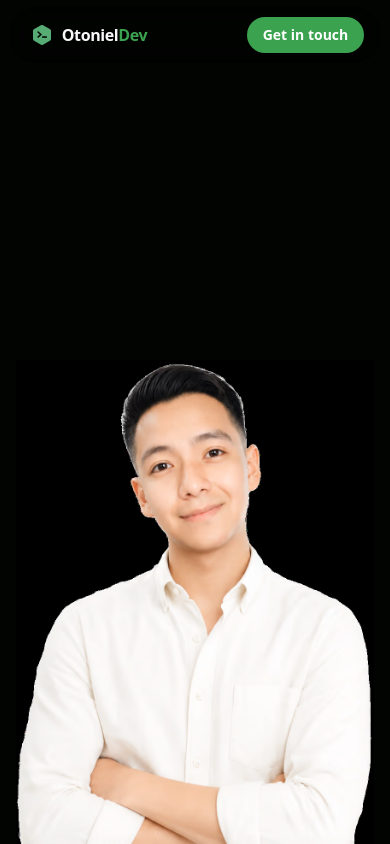
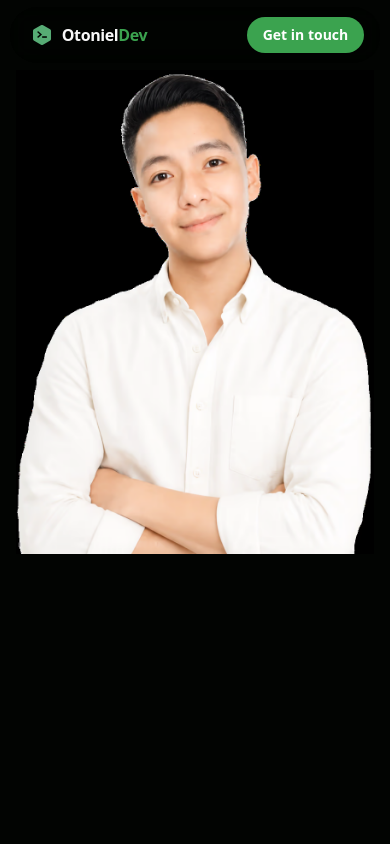
Before and after one commit to OtonielG/otoniel-portfolio, a Next.js app: page / in a window 390 px wide. Built offline with nearby package versions, Linux system fonts and the light colour scheme.

Commit message:
feat: update Hero component with new image and responsive styles

```diff
--- a/src/components/sections/hero.tsx
+++ b/src/components/sections/hero.tsx
@@ -7,27 +7,32 @@ export default function Hero() {
       className="
         mt-[70px]
         flex
-        h-[calc(100svh-70px)]
         w-full
         items-end
         justify-center
         overflow-hidden
         px-4
+        md:h-[calc(100svh-70px)]
       "
     >
       <Image
-        src="/images/hero/hero-picture-main.avif"
+        src="/images/hero/hero-photo.avif"
         alt="Otoniel Gómez, desarrollador frontend"
         width={838}
         height={1132}
         preload
-        sizes="(max-width: 768px) 90vw, 838px"
+        unoptimized
+        sizes="(max-width: 767px) 90vw, 838px"
         className="
-          h-[90%]
-          w-auto
-          max-w-full
+          h-auto
+          w-full
+          max-w-[838px]
           object-contain
           object-bottom
+          sm:w-[85%]
+          md:h-[98%]
+          md:w-auto
+          md:max-w-full
         "
       />
     </section>
```
Also changed, not shown: public/images/hero/hero-photo.avif (renamed from public/images/hero/hero-picture-main.avif).
